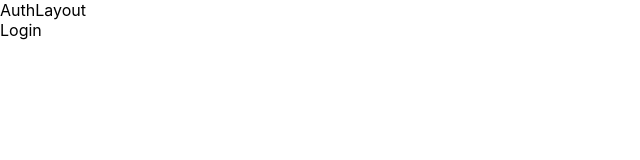
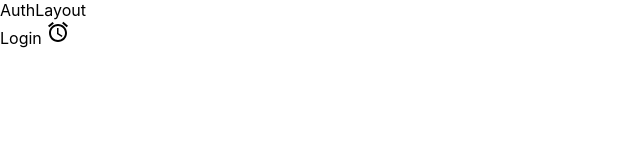
Before and after one commit to akasataikisiti/notion-client, a React (Create React App) app: page /login in a window 1280 px wide. Shown: the top 160 px of the page, without its empty margins (0-640 px from the left). Built offline with nearby package versions, Linux system fonts and the light colour scheme; the HTML template or start-up script is replaced by a standard one.

Commit message:
material-uiインストール
アイコン表示テスト

```diff
--- a/package.json
+++ b/package.json
@@ -3,6 +3,11 @@
   "version": "0.1.0",
   "private": true,
   "dependencies": {
+    "@emotion/react": "^11.10.6",
+    "@emotion/styled": "^11.10.6",
+    "@mui/icons-material": "^5.11.9",
+    "@mui/material": "^5.11.9",
+    "@mui/styled-engine-sc": "^5.11.9",
     "@testing-library/jest-dom": "^5.16.2",
     "@testing-library/react": "^11.2.7",
     "@testing-library/user-event": "^12.8.3",
@@ -11,6 +16,7 @@
     "react-dom": "^17.0.2",
     "react-router-dom": "^6.8.1",
     "react-scripts": "5.0.0",
+    "styled-components": "^5.3.6",
     "web-vitals": "^0.2.4"
   },
   "scripts": {
--- a/src/pages/Login.jsx
+++ b/src/pages/Login.jsx
@@ -1,6 +1,11 @@
+import AccessAlarmsIcon from '@mui/icons-material/AccessAlarms';
 
 const Login = () => {
-  return <div>Login</div>
+  return (
+    <div>
+      Login <AccessAlarmsIcon />
+    </div>
+  )
 }
 
 export default Login
```
Also changed, not shown: 1 other file (tests, documents, lock files or other folders).
